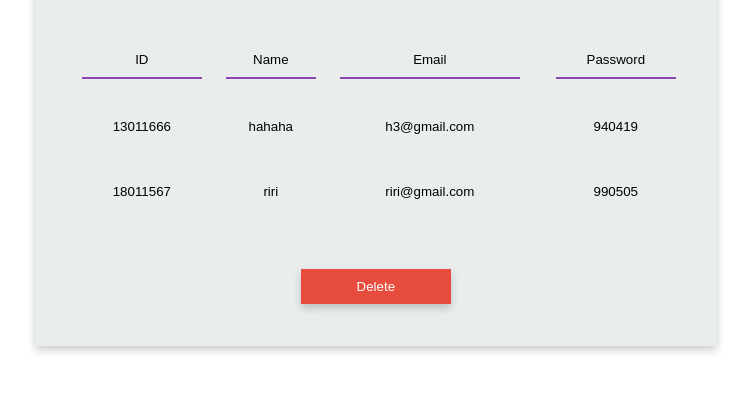
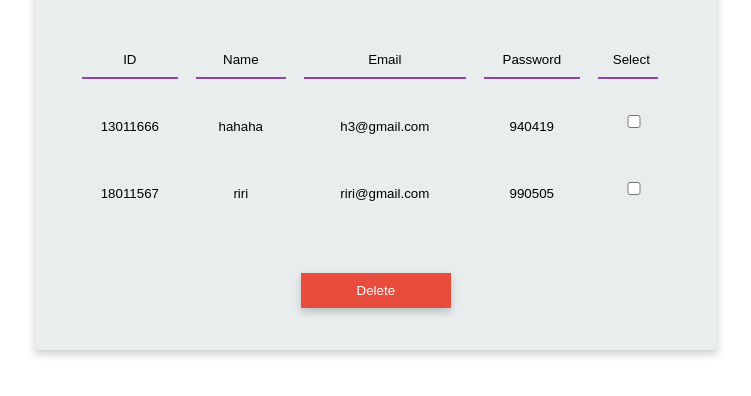
Before and after one commit to reyeon1209/Database_Project_2, a plain HTML site: page 관리자/user.html in a window 1280 px wide. Shown: the part 166-562 px from the top of the page, without its empty margins (226-977 px from the left). Drawn offline with Linux system fonts and the light colour scheme.

Commit message:
place, user 페이지에 select 추가

```diff
--- a/관리자/css/place.css
+++ b/관리자/css/place.css
@@ -4,10 +4,20 @@
 }
 
 .name {
-	width: 35%;
+	width: 30%;
 	margin-left: 2%;
 }
 
 .address {
-	width: 60%;
+	width: 55%;
 }
+
+.select_head {
+    width: 10%;
+}
+
+.select {
+	width: 10%;
+	margin-top: 1%;
+	margin-left: 1%;
+}
--- a/관리자/css/user.css
+++ b/관리자/css/user.css
@@ -5,24 +5,35 @@
 
 .uid {
     float: left;
-    width: 20%;
+    width: 16%;
     margin-left: 1%;
 }
 
 .name {
     float: left;
     width: 15%;
-	margin-left: 4%;
-	margin-right: 4%;
+	margin-left: 3%;
+	margin-right: 3%;
 }
 
 .email {
     float: left;
-    width: 30%;
-	margin-right: 4%;
+    width: 27%;
+	margin-right: 3%;
 }
 
 .pwd {
-    float: right;
-    width: 20%;
+    float: left;
+    width: 16%;
+    margin-right: 3%;
 }
+
+.select_head {
+    width: 10%;
+}
+
+.select {
+	width: 10%;
+	margin-top: 1%;
+	margin-left: 1%;
+}
--- a/관리자/css/vehicle.css
+++ b/관리자/css/vehicle.css
@@ -32,7 +32,7 @@
 }
 
 .select {
-	width: 5%;
+	width: 10%;
 	margin-top: 1%;
 	margin-left: 1%;
 }
@@ -48,7 +48,3 @@
 	border-radius: 30px;
 	background-color: #E74C3C;
 }
-
-.select {
-	width: 10%;
-}
--- a/관리자/user.html
+++ b/관리자/user.html
@@ -21,16 +21,19 @@
                         <input class="name" id="head" type="button" name="name" value="Name">
                         <input class="email" id="head" type="button" name="email" value="Email">
 						<input class="pwd" id="head" type="button" name="pwd" value="Password">
+						<input class="select_head" id="head" type="button" name="select" value="Select">
 						<br>
 						<input class="uid"type="button" name="uid" value="13011666">
                         <input class="name" type="button" name="name" value="hahaha"">
                         <input class="email" type="button" name="email" value="h3@gmail.com">
 						<input class="pwd" type="button" name="pwd" value="940419">
+						<label><input class="select" type="checkbox" name="select" value=""><br></label>
 						<br>
 						<input class="uid" type="button" name="uid" value="18011567">
                         <input class="name" type="button" name="name" value="riri">
                         <input class="email" type="button" name="email" value="riri@gmail.com">
 						<input class="pwd" type="button" name="pwd" value="990505">
+						<label><input class="select" type="checkbox" name="select" value=""><br></label>
 						<br>
 					</div>
 
```
Also changed, not shown: 관리자/place.html (+3 -1 lines).
